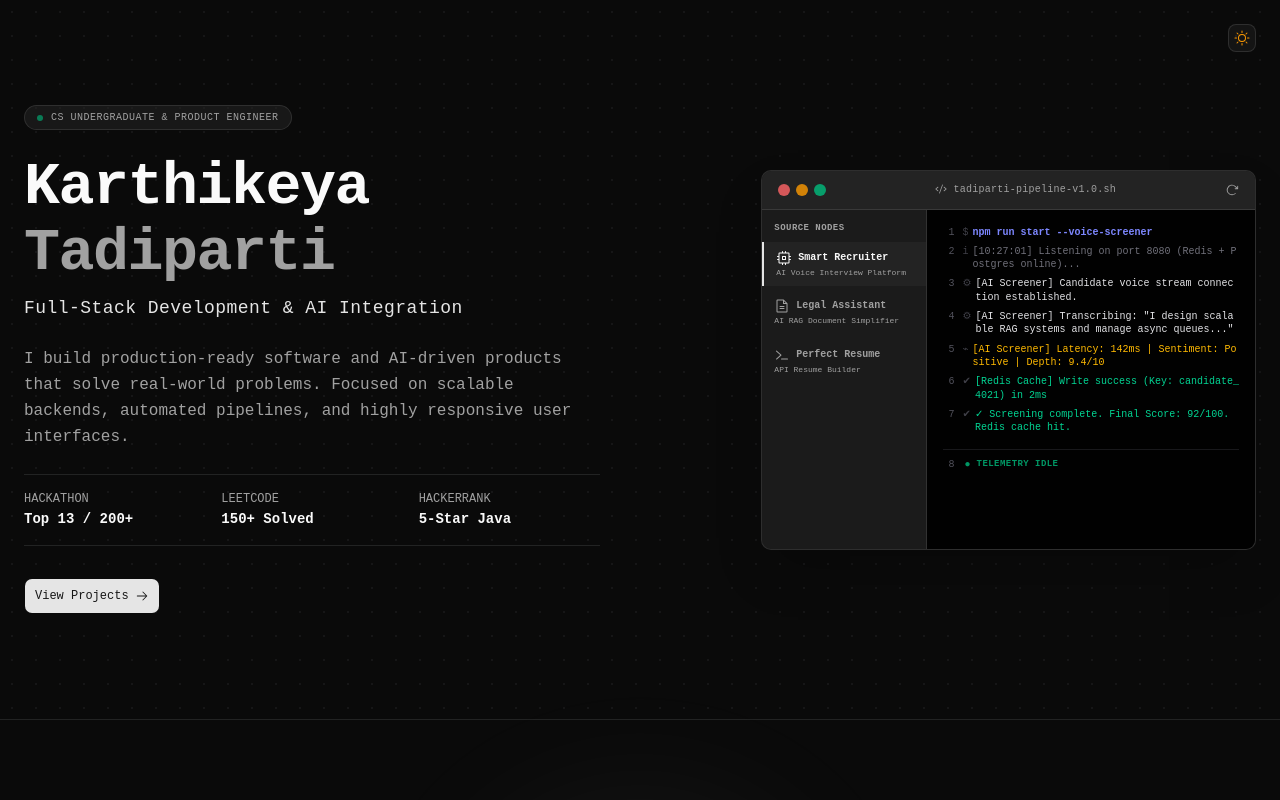
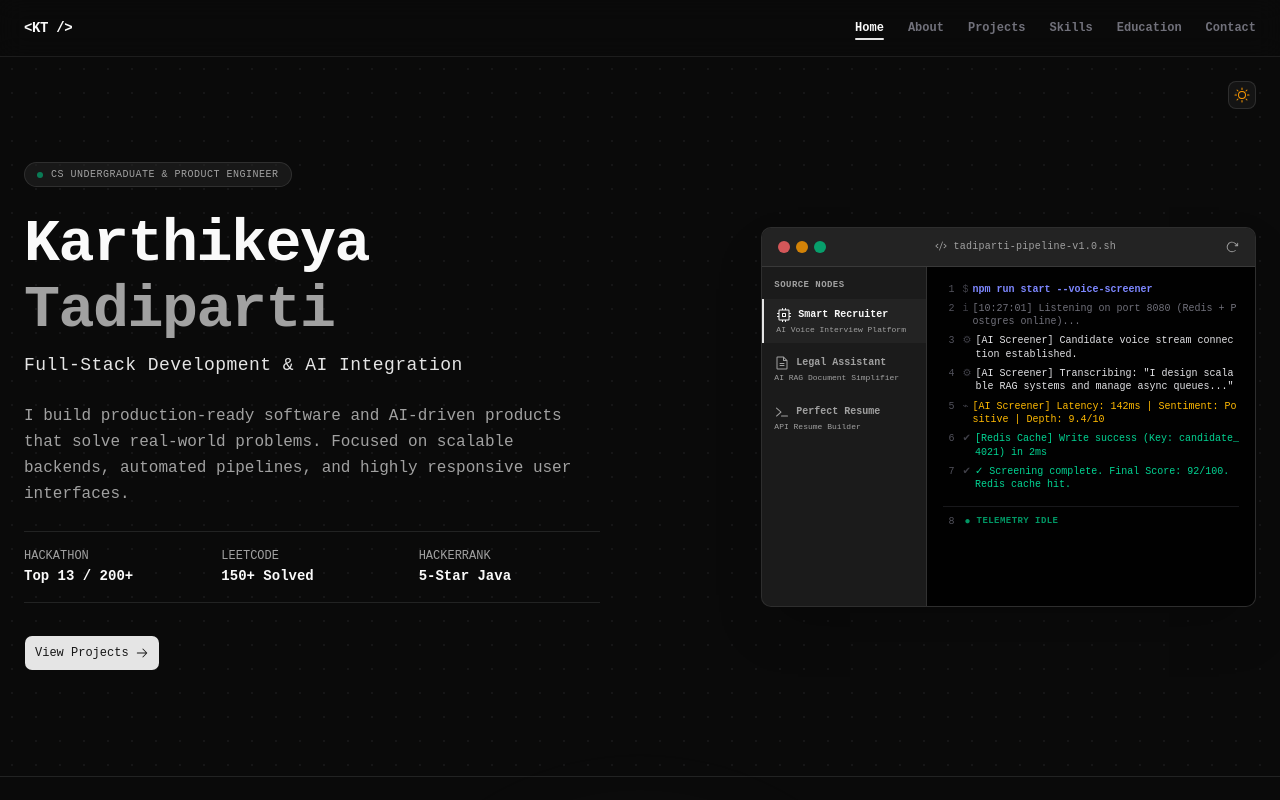
Before and after one commit to KarthikeyaTadiparti/new-portfolio, a React (Vite) app in the folder frontend/: page / in a window 1280 px wide. Shown: the top 800 px of the page. Built offline with nearby package versions, Linux system fonts and the light colour scheme.

Commit message:
Add navbar

```diff
--- a/frontend/components/hero-section.tsx
+++ b/frontend/components/hero-section.tsx
@@ -5,7 +5,6 @@ import {
   Cpu,
   FileText,
   ArrowRight,
-  DownloadSimple,
   ArrowClockwise,
   Sun,
   Moon,
@@ -116,7 +115,7 @@ export function HeroSection() {
   }
 
   return (
-    <section className="relative min-h-[90vh] flex flex-col justify-center px-6 py-12 md:py-24 overflow-hidden border-b border-border bg-background">
+    <section id="hero" className="relative min-h-[90vh] flex flex-col justify-center px-6 py-12 md:py-24 overflow-hidden border-b border-border bg-background">
       {/* Background patterns */}
       <div className="absolute inset-0 bg-[radial-gradient(#e4e4e7_1px,transparent_1px)] dark:bg-[radial-gradient(#27272a_1px,transparent_1px)] [background-size:24px_24px] opacity-40 pointer-events-none" />
 
--- /dev/null
+++ b/frontend/components/navbar.tsx
@@ -0,0 +1,85 @@
+import { useState, useEffect } from "react"
+
+export function Navbar() {
+  const [activeSection, setActiveSection] = useState("hero")
+
+  const navItems = [
+    { label: "Home", id: "hero" },
+    { label: "About", id: "about" },
+    { label: "Projects", id: "projects" },
+    { label: "Skills", id: "skills" },
+    { label: "Education", id: "education" },
+    { label: "Contact", id: "contact" }
+  ]
+
+  useEffect(() => {
+    const handleScroll = () => {
+      const scrollPosition = window.scrollY + 120 // offset for height of navbar + breathing room
+
+      for (let i = navItems.length - 1; i >= 0; i--) {
+        const item = navItems[i]
+        const el = document.getElementById(item.id)
+        if (el) {
+          const top = el.offsetTop
+          if (scrollPosition >= top) {
+            setActiveSection(item.id)
+            break
+          }
+        }
+      }
+    }
+
+    window.addEventListener("scroll", handleScroll)
+    // Run once on load to establish active state
+    handleScroll()
+
+    return () => window.removeEventListener("scroll", handleScroll)
+  }, [])
+
+  const handleNavClick = (e: React.MouseEvent, id: string) => {
+    e.preventDefault()
+    const el = document.getElementById(id)
+    if (el) {
+      el.scrollIntoView({ behavior: "smooth" })
+    }
+  }
+
+  return (
+    <nav className="sticky top-0 z-50 w-full border-b border-border/80 bg-background/80 backdrop-blur-md transition-all duration-200 select-none">
+      <div className="max-w-7xl mx-auto px-6 h-14 flex items-center justify-between font-mono text-xs">
+
+        {/* Logo/Name */}
+        <a
+          href="#hero"
+          onClick={(e) => handleNavClick(e, "hero")}
+          className="font-bold text-sm tracking-tight text-foreground hover:opacity-85 transition-opacity"
+        >
+          {"<KT />"}
+        </a>
+
+        {/* Navigation Links */}
+        <div className="flex items-center gap-4 sm:gap-6 overflow-x-auto no-scrollbar max-w-[80%] py-1">
+          {navItems.map((item) => {
+            const isActive = activeSection === item.id
+            return (
+              <a
+                key={item.id}
+                href={`#${item.id}`}
+                onClick={(e) => handleNavClick(e, item.id)}
+                className={`py-1 hover:text-zinc-900 dark:hover:text-zinc-100 transition-colors relative shrink-0 font-semibold cursor-pointer ${
+                  isActive ? "text-zinc-950 dark:text-zinc-50" : "text-zinc-400 dark:text-zinc-500"
+                }`}
+              >
+                {item.label}
+                {isActive && (
+                  <span className="absolute bottom-0 left-0 right-0 h-0.5 bg-primary rounded-full" />
+                )}
+              </a>
+            )
+          })}
+        </div>
+
+      </div>
+    </nav>
+  )
+}
--- a/frontend/src/App.tsx
+++ b/frontend/src/App.tsx
@@ -4,10 +4,12 @@ import { SkillsSection } from '@/components/skills-section'
 import { EducationSection } from '@/components/education-section'
 import { AboutSection } from '@/components/about-section'
 import { ContactSection } from '@/components/contact-section'
+import { Navbar } from '@/components/navbar'
 
 function App() {
   return (
     <div className="min-h-screen bg-background text-foreground">
+      <Navbar />
       <main>
         <HeroSection />
         <AboutSection />
```
